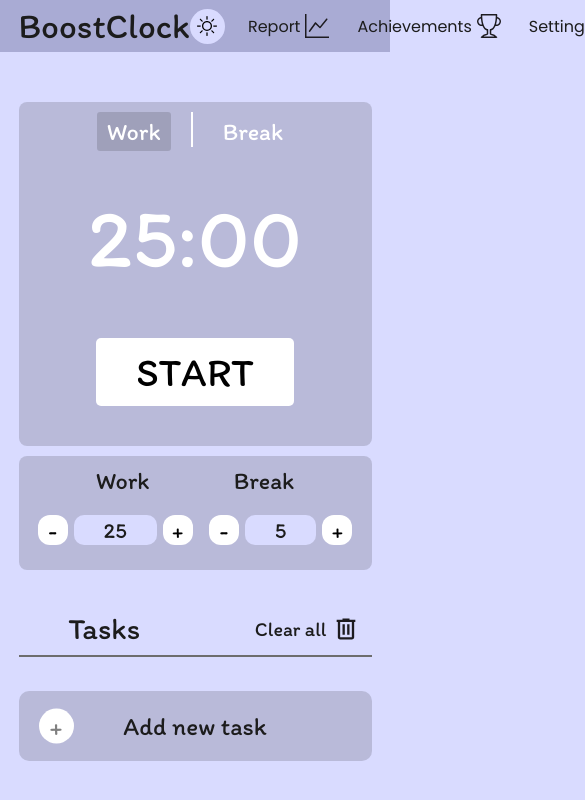
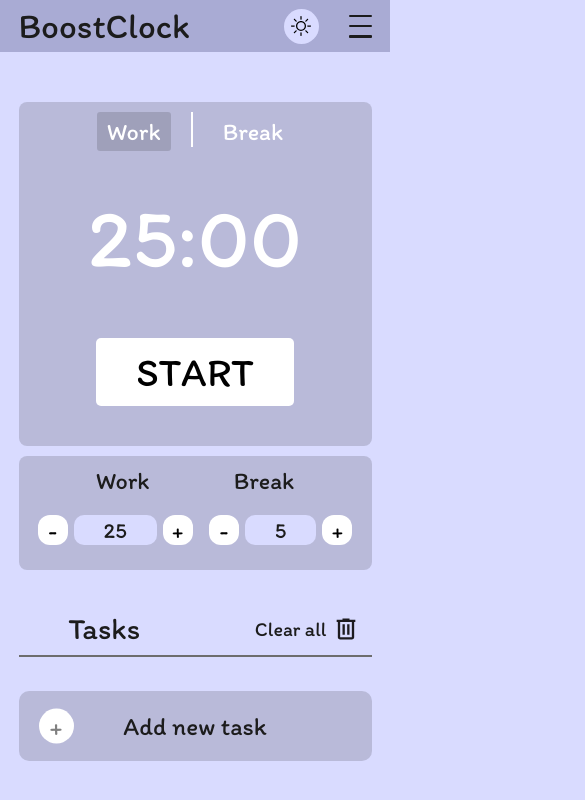
Before and after one commit to flionx/boost-clock, a React (Vite) app: page / in a window 390 px wide. Shown: the top 800 px of the page, 585 px wide, since content can reach past the window. Built offline with nearby package versions, Linux system fonts and the light colour scheme; grey boxes are pictures that could not be loaded; a web font is replaced by a local one.

Commit message:
media for header and BurgerMenu

```diff
--- a/index.html
+++ b/index.html
@@ -21,5 +21,6 @@
     <script type="module" src="/src/main.jsx"></script>
     <audio id="melodyGoRelax" src="./src/sounds/workTimeOut.mp3"></audio>
     <audio id="melodyGoWork" src="./src/sounds/relaxTImeOut.mp3"></audio>
+    <audio id="notification" src="./src/sounds/notification.mp3"></audio>
   </body>
 </html>
--- /dev/null
+++ b/src/components/Header/BurgerMenu.css
@@ -0,0 +1,77 @@
+.header__burger-menu {
+    display: none;
+}
+.burger-menu__icon {
+    width: 23px;
+    height: 23px;
+    display: flex;
+    justify-content: center;
+    align-items: center;
+    position: relative;
+    overflow: visible;
+    transform: rotate(0);
+    transition: transform .3s;
+}
+.burger-menu__icon::before {
+    content: '';
+    position: absolute;
+    top: 0;
+    left: 0;
+    width: 100%;
+    height: 2.5px;
+    border-radius: 1px;
+
+    background: var(--text-color);
+}
+.burger-menu__icon span{
+    width: 100%;
+    height: 2.5px;
+    border-radius: 1px;
+
+    background: var(--text-color);
+}
+.burger-menu__icon::after {
+    content: '';
+    position: absolute;
+    bottom: 0;
+    left: 0;
+    width: 100%;
+    height: 2.5px;
+    border-radius: 1px;
+    background: var(--text-color);
+}
+.burger-menu__icon-rotate {
+    transform: rotate(-90deg);
+}
+.burger-menu__icon-rotate .button__menu-achievs{
+    transform: rotate(90deg);
+}
+
+.header__burger-list {
+    display: none;
+    width: 250px;
+    height: 150px;
+    position: absolute;
+    z-index: 10;
+    top: -150px;
+    left: 70%;
+    transform: translateX(-50%);
+    flex-direction: column-reverse;
+    align-items: center;
+    justify-content: space-around;
+    background: var(--second-color);
+    border-radius: 5px;
+}
+
+.header__burger-list-show {
+    display: flex;
+    top: 55px;
+}
+
+.bg__burger-menu {
+    position: absolute;
+    top: 0;
+    left: 0;
+    width: 100%;
+    height: 100%;
+}
--- /dev/null
+++ b/src/components/Header/BurgerMenu.jsx
@@ -0,0 +1,54 @@
+import NewAchiev from "./NewAchiev";
+import './BurgerMenu.css'
+import { useState } from "react";
+
+function BurgerMenu({showReport, showAchiev, showSettingsHandler, newAchievs}) {
+
+    const [isOpenMenu, setIsOpenMenu] = useState(false);
+
+    function toggleShowMenu() {
+        setIsOpenMenu(prev => !prev)
+    }
+
+    return (
+        <>
+        {isOpenMenu && (
+            <div onClick={toggleShowMenu} className="bg__burger-menu"></div>
+        )}
+
+        <nav className="header__burger-menu">
+            <button
+                onClick={toggleShowMenu}
+                className={`burger-menu__icon ${isOpenMenu ? 'burger-menu__icon-rotate' : ''}`}>
+                <span></span>
+                {newAchievs > 0 && (<NewAchiev newAchievs={newAchievs}/>)}
+            </button>
+
+            <ul
+            className={`header__burger-list ${isOpenMenu ? 'header__burger-list-show': ''}`}>
+                <li className="header__item item__menu">
+                    <button
+                    onClick={showReport}
+                    className="button__menu btn--icon1">Report</button>
+                </li>
+                <li className="header__item item__menu ">
+                    <button
+                    onClick={showAchiev}
+                    className="button__menu btn--icon2 ">
+                        {newAchievs > 0 && (<NewAchiev newAchievs={newAchievs}/>)}
+                        Achievements
+                    </button>
+                </li>
+                <li className="header__item">
+                    <button
+                    onClick={showSettingsHandler}
+                    className="header__settings button__menu">Settings</button>
+                </li>
+            </ul>
+
+        </nav>
+        </>
+    )
+}
+
+export default BurgerMenu;
--- a/src/components/Header/Header.css
+++ b/src/components/Header/Header.css
@@ -15,7 +15,16 @@
 .header__right {
   display: flex;
   align-items: center;
-    column-gap: clamp(15px, 1.5vw, 40px)
+  column-gap: 20px;
+}
+.header__menu {
+  display: flex;
+  align-items: center;
+}
+.header__list {
+  display: flex;
+  align-items: center;
+  column-gap: 20px
 }
 .header__item {
   display: flex;
@@ -103,4 +112,6 @@
   color: #000000;
   font-size: 16px;
   text-align: center;
+  transition: transform 0.3s ease;
+
 }
--- a/src/components/Header/Header.jsx
+++ b/src/components/Header/Header.jsx
@@ -1,28 +1,30 @@
 import { useState, useEffect } from 'react';
-import './Header.css'
 import { useDispatch, useSelector } from 'react-redux';
 import { setShowSettings } from '../../store/slices/settingSlice';
 import { setShowReport } from '../../store/slices/reportSlice';
 import { setNewAchievs, setShowAchiev } from '../../store/slices/achievementSlice';
 import NewAchiev from './NewAchiev';
-import { createSelector } from '@reduxjs/toolkit';
+import BurgerMenu from './BurgerMenu';
+import './Header.css'
+import useMelody from '../../hooks/useMelody';
 
 function Header() {
 
     const dispatch = useDispatch();
-    // const selectCompletedAchievs = createSelector(
-    //     state => state.achievement?.achievs || [],
-    //     achievs => achievs.filter(card => !card.lock)
-    // );
-
-    // const completedAchievs = useSelector(selectCompletedAchievs);
     const newAchievs = useSelector(state => state.achievement.newAchievs);
 
-    // useEffect(()=> {
-    //     if (completedAchievs.length > 0) {
-    //         dispatch(setNewAchievs('+'))
-    //     }
-    // }, [completedAchievs.length])
+    const {soundOn} = useSelector(state => state.settings.mainSettings);
+
+    const {melodyNotification} = useMelody();
+
+    useEffect(()=> {
+        if (newAchievs > 0 && soundOn) {
+            setTimeout(()=> {
+                melodyNotification.currentTime = 0;
+                melodyNotification.play();
+            }, 2000)
+          }
+    }, [newAchievs])
 
     // 'light' или 'dark'
     const [theme, setTheme] = useState(userTheme);
@@ -64,13 +66,13 @@ function Header() {
         <header className="header">
             <div className="container header__content">
                 <h1 className="header__logo">BoostClock</h1>
-                <ul className="header__right">
-                    <li className="header__item">
+                <div className="header__right">
                     <button
                     onClick={changeTheme}
                     className="header__theme btn-ui"></button>
-                    </li>
 
+                    <nav className="header__menu">
+                        <ul className="header__list">
                             <li className="header__item item__menu">
                                 <button
                                 onClick={showReport}
@@ -89,8 +91,16 @@ function Header() {
                                 onClick={showSettingsHandler}
                                 className="header__settings button__menu">Settings</button>
                             </li>
+                        </ul>
+                    </nav>
 
-                </ul>
+                    <BurgerMenu
+                        showReport={showReport}
+                        showAchiev={showAchiev}
+                        showSettingsHandler={showSettingsHandler}
+                        newAchievs={newAchievs}/>
+
+                </div>
             </div>
         </header>
     )
--- a/src/css/media.css
+++ b/src/css/media.css
@@ -7,3 +7,22 @@
       margin: 0;
   }
 }
+
+@media (max-width: 1180px) {
+  .header__right {
+    column-gap: 30px;
+  }
+  .header__menu {
+    display: none;
+  }
+  .header__burger-menu {
+    display: flex;
+  }
+}
+
+@media (max-width: 450px) {
+  .header__burger-list {
+    left: 50%;
+    width: 300px;
+  }
+}
--- a/src/hooks/useMelody.js
+++ b/src/hooks/useMelody.js
@@ -6,6 +6,9 @@ export default function useMelody() {
     const melodyGoRelax = document.querySelector('#melodyGoRelax');
     melodyGoRelax.volume = 0.3;
 
-    return {melodyGoWork, melodyGoRelax}
+    const melodyNotification = document.querySelector('#notification');
+    melodyNotification.volume = 0.6;
+
+    return {melodyGoWork, melodyGoRelax, melodyNotification}
 
 }
--- a/src/store/slices/achievementSlice.js
+++ b/src/store/slices/achievementSlice.js
@@ -28,18 +28,17 @@ const achievementSlice = createSlice({
         const achievs = state.achievs.map(card => {
             return (card.title == action.payload) ? {...card, lock: false} : card
         });
-        state.newAchievs += 1;
-        state.achievs = achievs;
+          state.achievs = achievs;
+          state.newAchievs += 1;
     },
     setNewAchievs: (state, action) => {
       if (action.payload === '+') {
         state.newAchievs = state.newAchievs + 1;
-      }else if (action.payload === '-') {
-        state.newAchievs = state.newAchievs - 1;
       } else if (action.payload === 'reset') {
         state.newAchievs = 0;
       }
-    }
+    },
+
   },
 });
 
--- a/src/store/slices/reportSlice.js
+++ b/src/store/slices/reportSlice.js
@@ -77,17 +77,8 @@ const reportSlice = createSlice({
 
     resetReport: (state) => {
         state.today = { workTime: 0, relaxTime: 0, tCompletedTasks: 0 };
-
-        state.timer = {
-            totalWorkTime: 0,
-            totalRelaxTime: 0,
-            pomodoroRounds: 0,
-        }
-        state.tasks ={
-            aCompletedTasks: 0,
-            onTime: 0,
-            outOfTime: 0,
-        }
+        state.timer = { totalWorkTime: 0, totalRelaxTime: 0, pomodoroRounds: 0}
+        state.tasks ={ aCompletedTasks: 0, onTime: 0, outOfTime: 0}
     }
   }
 });
```
Also changed, not shown: 1 other file (tests, documents, lock files or other folders). Lines whose indentation alone changed are shown as unchanged.
